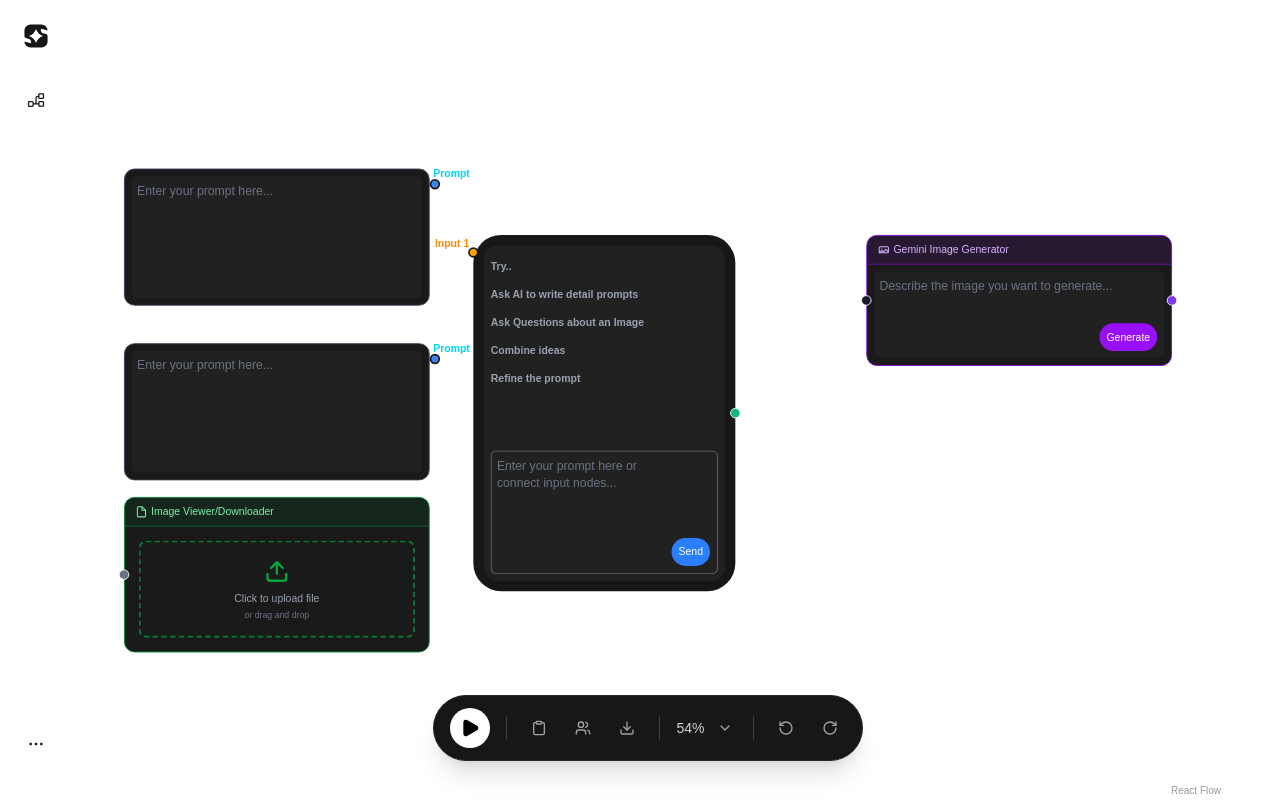
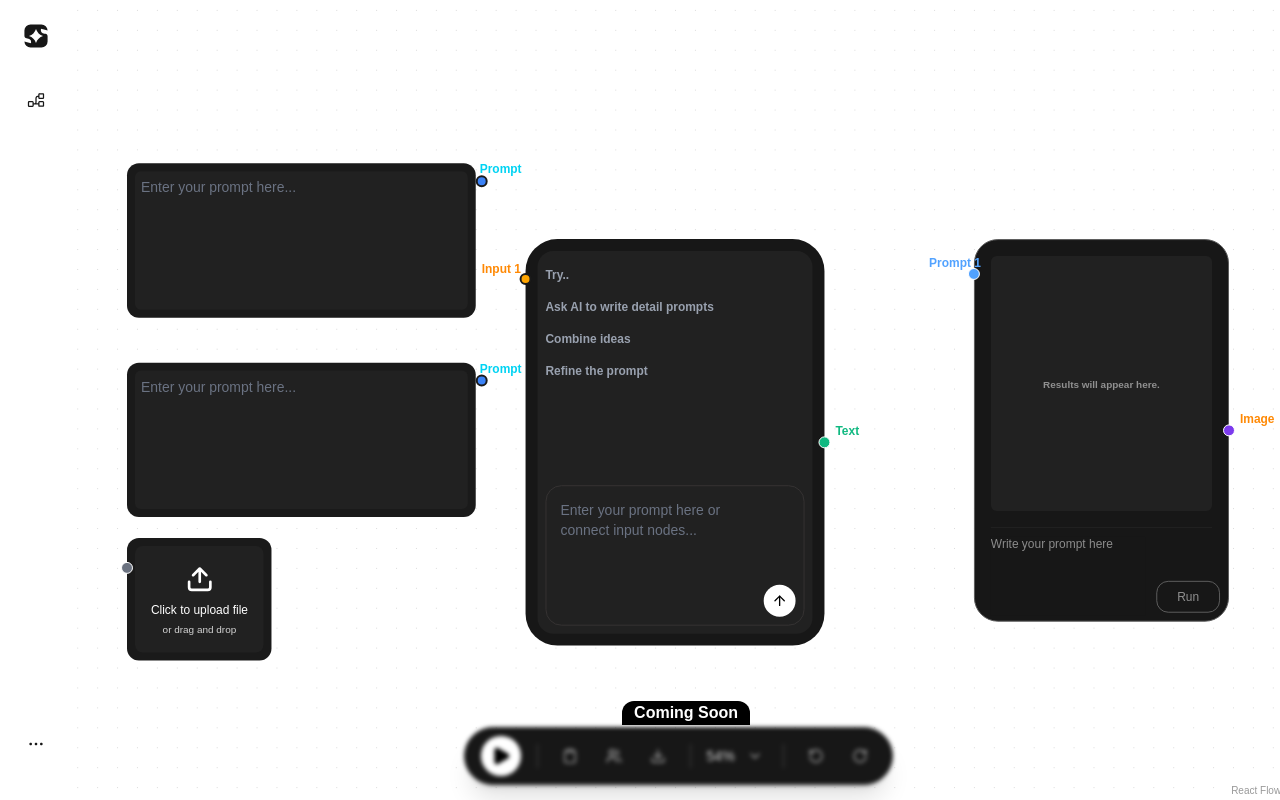
Before and after one commit to ani-ali/workflow, a Next.js app: page / in a window 1280 px wide. Built offline with nearby package versions, Linux system fonts and the light colour scheme.

Commit message:
feat: push by me

```diff
--- /dev/null
+++ b/app/api/replicate-image/route.ts
@@ -0,0 +1,83 @@
+import Replicate from 'replicate';
+
+export async function POST(request: Request) {
+  try {
+    const { prompt } = await request.json();
+
+    if (!prompt) {
+      return new Response(JSON.stringify({ error: 'Prompt is required' }), {
+        status: 400,
+        headers: { 'Content-Type': 'application/json' },
+      });
+    }
+
+    // Initialize Replicate with API token from environment variable
+    const replicate = new Replicate({
+      auth: process.env.REPLICATE_API_TOKEN || '',
+    });
+
+    console.log('Generating image with Imagen-4 for prompt:', prompt);
+
+    const input = {
+      prompt: prompt,
+      aspect_ratio: "1:1",
+      safety_filter_level: "block_medium_and_above"
+    };
+
+    try {
+      const output = await replicate.run("google/imagen-4", { input });
+
+      let imageUrl = '';
+
+      // Handle different output formats from Replicate
+      if (output && typeof output === 'object' && 'url' in output) {
+        imageUrl = (output as any).url;
+      } else if (output && typeof output === 'string') {
+        imageUrl = output;
+      } else if (Array.isArray(output) && output.length > 0) {
+        imageUrl = output[0];
+      }
+
+      console.log('Generated image URL from Imagen-4:', imageUrl);
+
+      return new Response(
+        JSON.stringify({
+          imageUrl:output.url(),
+          prompt,
+          success: true
+        }),
+        {
+          status: 200,
+          headers: { 'Content-Type': 'application/json' },
+        }
+      );
+    } catch (replicateError: any) {
+      console.error('Replicate/Imagen-4 generation error:', replicateError);
+
+      // Return error with fallback suggestion
+      return new Response(
+        JSON.stringify({
+          error: 'Image generation failed',
+          details: replicateError.message || 'Unknown error',
+          fallback: true
+        }),
+        {
+          status: 500,
+          headers: { 'Content-Type': 'application/json' },
+        }
+      );
+    }
+  } catch (error) {
+    console.error('API route error:', error);
+    return new Response(
+      JSON.stringify({
+        error: 'Failed to process image generation request',
+        details: error instanceof Error ? error.message : 'Unknown error'
+      }),
+      {
+        status: 500,
+        headers: { 'Content-Type': 'application/json' },
+      }
+    );
+  }
+}
--- a/app/components/bottom-bar.tsx
+++ b/app/components/bottom-bar.tsx
@@ -26,25 +26,25 @@ export function BottomBar() {
     {
       id: 'play',
       icon: <Play className="w-5 h-5 fill-current" />,
-      label: 'Run',
+      label: 'This',
       onClick: () => console.log('Run clicked'),
     },
     {
       id: 'clipboard',
       icon: <Clipboard className="w-4 h-4" />,
-      label: 'Copy',
+      label: 'Is',
       onClick: () => console.log('Copy clicked'),
     },
     {
       id: 'users',
       icon: <Users className="w-4 h-4" />,
-      label: 'Share',
+      label: 'Not',
       onClick: () => console.log('Share clicked'),
     },
     {
       id: 'download',
       icon: <Download className="w-4 h-4" />,
-      label: 'Download',
+      label: 'Working',
       onClick: () => console.log('Download clicked'),
     },
   ]
@@ -53,28 +53,30 @@ export function BottomBar() {
     {
       id: 'undo',
       icon: <RotateCcw className="w-4 h-4" />,
-      label: 'Undo',
+      label: 'Right',
       onClick: () => console.log('Undo clicked'),
     },
     {
       id: 'redo',
       icon: <RotateCw className="w-4 h-4" />,
-      label: 'Redo',
+      label: 'Now',
       onClick: () => console.log('Redo clicked'),
     },
   ]
 
   return (
-    <div className="fixed bottom-0 left-0 right-0 flex items-center justify-center pb-6">
-      <div className="bg-neutral-900 rounded-full px-4 py-3 flex items-center gap-4 border border-neutral-800 shadow-xl">
+    <>
+<p className='z-50 text-white absolute bottom-15 rounded-b-none font-bold bg-black w-32 flex justify-center items-center rounded-xl -ml-14'>Coming Soon</p>
+    <div className="fixed group bottom-0 left-0 right-0 flex items-center justify-center blur-[2px] ">
+      <div className="bg-neutral-900 rounded-full px-4 py-2 flex items-center gap-4 border border-neutral-800 shadow-xl">
         {/* Primary Button with Circle Background */}
         <div className="relative group">
           <button className="bg-white text-black rounded-full p-2.5 hover:bg-neutral-100 transition-colors">
             <Play className="w-5 h-5 fill-current" />
           </button>
           {hoveredItem === 'play' && (
-            <div className="absolute bottom-full left-1/2 -translate-x-1/2 mb-2 px-2 py-1 bg-neutral-700 text-white text-xs rounded whitespace-nowrap">
-              Run
+            <div className="absolute bottom-full left-1/2 -translate-x-1/2 mb-2 px-2 py-1 bg-white text-black text-xs rounded whitespace-nowrap">
+              This
             </div>
           )}
           <button
@@ -102,7 +104,7 @@ export function BottomBar() {
                 {item.icon}
               </button>
               {hoveredItem === item.id && (
-                <div className="absolute bottom-full left-1/2 -translate-x-1/2 mb-2 px-2 py-1 bg-neutral-700 text-white text-xs rounded whitespace-nowrap">
+                <div className="absolute bottom-full left-1/2 -translate-x-1/2 mb-2 px-2 py-1 bg-white text-black text-xs rounded whitespace-nowrap">
                   {item.label}
                 </div>
               )}
@@ -138,7 +140,7 @@ export function BottomBar() {
                 {item.icon}
               </button>
               {hoveredItem === item.id && (
-                <div className="absolute bottom-full left-1/2 -translate-x-1/2 mb-2 px-2 py-1 bg-neutral-700 text-white text-xs rounded whitespace-nowrap">
+                <div className="absolute bottom-full left-1/2 -translate-x-1/2 mb-2 px-2 py-1 bg-white text-black text-xs rounded whitespace-nowrap">
                   {item.label}
                 </div>
               )}
@@ -147,5 +149,6 @@ export function BottomBar() {
         </div>
       </div>
     </div>
+    </>
   )
 }
--- a/app/components/render.tsx
+++ b/app/components/render.tsx
@@ -1,6 +1,6 @@
 'use client'
 import { useState, useCallback } from 'react'
-import { ReactFlow, applyNodeChanges, applyEdgeChanges, addEdge, Panel, Controls } from '@xyflow/react'
+import { ReactFlow, applyNodeChanges, applyEdgeChanges, addEdge, Panel, Controls, Background, BackgroundVariant } from '@xyflow/react'
 import '@xyflow/react/dist/style.css'
 import { CustomNode } from '../nodes/text'
 import { InputText } from '../nodes/input-text'
@@ -85,7 +85,7 @@ export default function Render() {
     setNodes((nds) => [...nds, newNode])
   }
   return (
-    <div className="w-full" style={{ width: '90vw', height: '100vh' }}>
+    <div className="w-full" style={{ width: '94.7vw', height: '100vh' }}>
       <ReactFlow
         nodes={nodes}
         edges={edges}
@@ -98,8 +98,10 @@ export default function Render() {
         <Panel
           position="bottom-center"
         >
+
           <BottomBar/>
         </Panel>
+        <Background color="#ccc" variant={BackgroundVariant.Dots} />
       </ReactFlow>
     </div>
   )
--- a/app/globals.css
+++ b/app/globals.css
@@ -6,6 +6,10 @@
 }
 
 @theme inline {
+  --color-border: #5D5D5D;
+  --color-bg: #171717;
+  --color-inner: #212121;
+  --color-text:#909090;
   --color-background: var(--background);
   --color-foreground: var(--foreground);
   --font-sans: var(--font-geist-sans);
--- a/app/nodes/ai-text.tsx
+++ b/app/nodes/ai-text.tsx
@@ -1,10 +1,11 @@
-"use client"
+'use client'
 import { Position, Handle, useUpdateNodeInternals, useReactFlow } from '@xyflow/react'
 import { useAtom } from 'jotai'
 import { v4 as uuid } from 'uuid'
 import { edgesAtom } from '../states/edges'
 import { useEffect, useRef, useState } from 'react'
 import { useConnectedNodes } from '../hooks/useConnectedNodes'
+import { ArrowUp, LoaderCircle } from 'lucide-react'
 
 export function AiText(props: any) {
   const [edges] = useAtom(edgesAtom)
@@ -47,7 +48,7 @@ export function AiText(props: any) {
             }
           }
           return node
-        })
+        }),
       )
     }
   }, [generatedText, props.id, setNodes])
@@ -82,7 +83,11 @@ export function AiText(props: any) {
         headers: {
           'Content-Type': 'application/json',
         },
-        body: JSON.stringify({ prompt:"generate medium size response don't write additional stuff only what I asked for PROMPT IS :" + promptText }),
+        body: JSON.stringify({
+          prompt:
+            "generate medium size response don't write additional stuff only what I asked for PROMPT IS :" +
+            promptText,
+        }),
       })
 
       const data = await response.json()
@@ -106,35 +111,35 @@ export function AiText(props: any) {
   return (
     <div className="custom-node">
       <div className="bg-[#171717] rounded-4xl min-w-[300px] max-w-[300px] overflow-hidden relative">
-       <div className='m-3 rounded-2xl min-h-96 max-h-auto bg-[#212121]'>
-        {isLoading ? <p className='text-xs text-gray-400 font-bold px-2 py-4 animation-palse'>Loading...</p> : (generatedText ? (
-        <p className='text-xs text-gray-400 font-bold px-2 py-4'>{generatedText}</p>
-        ) :  (
+        <div className="m-3 rounded-2xl min-h-96 max-h-auto bg-[#212121]">
+          {isLoading ? (
+            <p className="text-xs text-gray-400 font-bold px-2 py-4 animation-palse">Loading...</p>
+          ) : generatedText ? (
+            <p className="text-xs text-gray-400 font-bold px-2 py-4">{generatedText}</p>
+          ) : (
             <div className="text-xs text-gray-400 font-bold px-2 py-4">
               Try..
-                <br/>
-                <br/>
+              <br />
+              <br />
               Ask AI to write detail prompts
-                <br/>
-                <br/>
-                Ask Questions about an Image
-                <br/>
-                <br/>
+              <br />
+              <br />
               Combine ideas
-                <br/>
-                <br/>
+              <br />
+              <br />
               Refine the prompt
             </div>
-            ))
-}
+          )}
 
-
-       <div className="m-2 w-[260px] mb-5 hover:border-[0.5px] hover:border-gray-500 border border-gray-500/90 bottom-0 absolute p-1.5 rounded-md bg-[#212121] ">
+          <div className="m-2 w-[260px] mb-5  hover:border-[0.5px] hover:border-[#454444] border border-[#363333] bottom-0 absolute p-1.5 rounded-2xl bg-[#212121] ">
             <textarea
               value={displayText}
-            onChange={(e) => {setText(e.target.value);setTextChange(true)}}
+              onChange={(e) => {
+                setText(e.target.value)
+                setTextChange(true)
+              }}
               placeholder="Enter your prompt here or connect input nodes..."
-            className="w-full bg-transparent text-white placeholder-gray-500 text-sm resize-none outline-none min-h-[120px] pr-12"
+              className="w-full bg-transparent p-2 text-white placeholder-gray-500 text-sm resize-none outline-none min-h-[120px] pr-12"
               style={{ color: displayText ? 'white' : '#6b7280' }}
               disabled={isLoading}
             />
@@ -142,13 +147,17 @@ export function AiText(props: any) {
             <button
               onClick={handleGenerateText}
               disabled={isLoading}
-            className={`absolute bottom-2 right-2 rounded-full text-white p-2 text-xs font-medium transition-all ${
+              className={`absolute bottom-2 right-2 rounded-full  p-2 text-xs font-medium transition-all ${
                 isLoading
-                ? 'bg-gray-500 cursor-not-allowed'
-                : 'bg-blue-500 hover:bg-blue-600'
+                  ? 'bg-white cursor-not-allowed text-black'
+                  : 'bg-white hover:bg-gray-200 text-black'
               }`}
             >
-            {isLoading ? 'Generating...' : 'Send'}
+              {isLoading ? (
+                <LoaderCircle className="h-4 w-4 animate-spin" />
+              ) : (
+                <ArrowUp className="h-4 w-4 " />
+              )}
             </button>
           </div>
         </div>
@@ -161,18 +170,13 @@ export function AiText(props: any) {
 
         {/* Status indicator */}
 
-
         {error && (
           <div className="px-3 pb-2">
-            <div className="text-xs text-red-400">
-              Error: {error}
-            </div>
+            <div className="text-xs text-red-400">Error: {error}</div>
           </div>
         )}
       </div>
-      <div className='top-0'>
-
-
+      <div className="top-0">
         {handles.map((handleId, index) => (
           <Handle
             key={handleId}
@@ -182,18 +186,19 @@ export function AiText(props: any) {
               marginTop: index * 30,
               width: 12,
               height: 12,
-            top:20,
+              top: 40,
               background: 'orange',
               border: '2px solid #1a1a1a',
               right: '-6px',
             }}
             id={handleId}
-        > <span className="text-orange-400 text-xs -ml-12 -top-3.5 absolute left-2 font-bold whitespace-nowrap">
+          >
+            <span className="text-orange-400 text-xs -ml-12 -top-3.5 absolute left-2 font-bold whitespace-nowrap">
               Input {index + 1}
-      </span></Handle>
+            </span>
+          </Handle>
         ))}
       </div>
-      {/* Output handle to pass generated text to other nodes */}
       <Handle
         type="source"
         position={Position.Right}
@@ -203,7 +208,9 @@ export function AiText(props: any) {
           width: 12,
           height: 12,
         }}
-      />
+        ><span className="text-[#10b981] text-xs ml-2 -top-3.5 absolute left-2 font-bold whitespace-nowrap">
+        Text
+      </span></Handle>
     </div>
   )
 }
--- a/app/nodes/file-upload.tsx
+++ b/app/nodes/file-upload.tsx
@@ -160,17 +160,11 @@ export function FileUpload(props: any) {
 
   return (
     <div className="custom-node">
-      <div className="bg-[#1a1a1a] rounded-xl border border-green-700 min-w-[350px] max-w-[350px] overflow-hidden relative">
+      <div className="bg-[#1a1a1a] rounded-xl  overflow-hidden relative">
         {/* Header */}
-        <div className="bg-green-900/20 px-3 py-2 border-b border-green-800">
+        <div className="px-3  ">
           <div className="flex items-center justify-between">
-            <span className="text-xs font-medium text-green-300 flex items-center gap-1">
-              <svg width="14" height="14" viewBox="0 0 24 24" fill="none">
-                <path d="M13 2H6C4.89543 2 4 2.89543 4 4V20C4 21.1046 4.89543 22 6 22H18C19.1046 22 20 21.1046 20 20V9L13 2Z" stroke="currentColor" strokeWidth="2"/>
-                <path d="M13 2V9H20" stroke="currentColor" strokeWidth="2"/>
-              </svg>
-              Image Viewer/Downloader
-            </span>
+
             {(file || receivedImageUrl) && (
               <button
                 onClick={receivedImageUrl ? () => {
@@ -181,7 +175,7 @@ export function FileUpload(props: any) {
                   link.click()
                   document.body.removeChild(link)
                 } : handleDownload}
-                className="text-xs px-2 py-1 bg-green-700 hover:bg-green-600 text-white rounded transition-all"
+                className="absolute bottom-4 right-4 text-xs px-2 py-1 hover:bg-[#212121] text-white rounded  transition-all "
                 title="Download"
               >
                 Download
@@ -194,28 +188,15 @@ export function FileUpload(props: any) {
         {receivedImageUrl ? (
           <div className="p-3">
             {/* Display received image from connected node */}
-            <div className="mb-3">
-              <p className="text-[10px] text-gray-400 mb-2">Received from connected node:</p>
+            <div className="mb-10">
               <img
                 src={receivedImageUrl}
                 alt="Received image"
-                className="w-full h-[200px] object-cover rounded-md"
+                className="w-full  object-cover rounded-md"
               />
             </div>
             {/* Download button for received image */}
-            <button
-              onClick={() => {
-                const link = document.createElement('a')
-                link.href = receivedImageUrl
-                link.download = `generated-image-${Date.now()}.png`
-                document.body.appendChild(link)
-                link.click()
-                document.body.removeChild(link)
-              }}
-              className="w-full mt-2 text-xs px-2 py-2 bg-green-700 hover:bg-green-600 text-white rounded transition-all"
-            >
-              Download Image
-            </button>
+
           </div>
         ) : file ? (
           <div className="p-3">
@@ -231,17 +212,11 @@ export function FileUpload(props: any) {
             )}
 
             {/* File Info */}
-            <div className="bg-[#0a0a0a] rounded-md p-2">
+            <div className=" rounded-md p-2">
               <div className="flex items-start gap-2">
-                <span className="text-2xl">{getFileIcon()}</span>
                 <div className="flex-1">
                   <p className="text-xs text-white font-medium truncate">{file.name}</p>
-                  <p className="text-[10px] text-gray-400 mt-1">
-                    Type: {file.type || 'Unknown'}
-                  </p>
-                  <p className="text-[10px] text-gray-400">
-                    Size: {formatFileSize(file.size)}
-                  </p>
+
                 </div>
               </div>
 
@@ -260,14 +235,14 @@ export function FileUpload(props: any) {
             </div>
           </div>
         ) : (
-          <div className="p-4">
+          <div className="p-2">
             {/* Upload Area */}
             <div
               onClick={() => fileInputRef.current?.click()}
-              className="border-2 border-dashed border-green-700 rounded-lg p-4 text-center cursor-pointer hover:bg-green-900/10 transition-colors"
+              className=" rounded-lg p-4 text-center cursor-pointer bg-[#212121] transition-colors"
             >
               <svg
-                className="mx-auto mb-2 text-green-600"
+                className="mx-auto mb-2 text-white"
                 width="32"
                 height="32"
                 viewBox="0 0 24 24"
@@ -288,8 +263,8 @@ export function FileUpload(props: any) {
                   d="M20 15V19C20 20.1046 19.1046 21 18 21H6C4.89543 21 4 20.1046 4 19V15"
                 />
               </svg>
-              <p className="text-xs text-gray-400">Click to upload file</p>
-              <p className="text-[10px] text-gray-500 mt-1">or drag and drop</p>
+              <p className="text-xs text-white">Click to upload file</p>
+              <p className="text-[10px] text-white/80 mt-1">or drag and drop</p>
             </div>
           </div>
         )}
@@ -331,6 +306,8 @@ export function FileUpload(props: any) {
           background: receivedImageUrl ? '#10b981' : '#6b7280',
           width: 12,
           height: 12,
+          top:30,
+          color:'red'
         }}
       />
     </div>
--- a/app/nodes/gemini-image.tsx
+++ b/app/nodes/gemini-image.tsx
@@ -1,5 +1,5 @@
-"use client"
-import { Position, Handle, useUpdateNodeInternals, useReactFlow } from '@xyflow/react'
+'use client'
+import { Position, useUpdateNodeInternals, useReactFlow, Handle } from '@xyflow/react'
 import { useAtom } from 'jotai'
 import { v4 as uuid } from 'uuid'
 import { edgesAtom } from '../states/edges'
@@ -49,7 +49,7 @@ export function GeminiImage(props: any) {
             }
           }
           return node
-        })
+        }),
       )
     }
   }, [imageUrl, description, props.id, setNodes])
@@ -76,7 +76,7 @@ export function GeminiImage(props: any) {
     const result = await generateImage(promptText)
 
     if (result) {
-      console.log('Image generated:', result);
+      console.log('Image generated:', result)
     }
   }
 
@@ -84,8 +84,7 @@ export function GeminiImage(props: any) {
 
   return (
     <div className="custom-node">
-      <div className="bg-[#1a1a1a] rounded-xl border border-purple-700 min-w-[350px] max-w-[350px] overflow-hidden relative">
-        {/* Header */}
+      {/* <div className="bg-[#1a1a1a] rounded-xl border border-purple-700 min-w-[350px] max-w-[350px] overflow-hidden relative">
         <div className="bg-purple-900/20 px-3 py-2 border-b border-purple-800">
           <div className="flex items-center justify-between">
             <span className="text-xs font-medium text-purple-300 flex items-center gap-1">
@@ -119,7 +118,6 @@ export function GeminiImage(props: any) {
           </div>
         </div>
 
-        {/* Generated Image Display */}
         {imageUrl && (
           <div className="p-2 bg-[#0a0a0a]">
             <img
@@ -134,7 +132,6 @@ export function GeminiImage(props: any) {
           </div>
         )}
 
-        {/* Prompt Input */}
         <div className="m-2 p-1.5 rounded-md bg-[#212121] relative">
           <textarea
             value={displayPrompt}
@@ -145,7 +142,6 @@ export function GeminiImage(props: any) {
             disabled={isLoading}
           />
 
-          {/* Generate button */}
           <button
             onClick={handleGenerateImage}
             disabled={isLoading}
@@ -169,25 +165,9 @@ export function GeminiImage(props: any) {
           </button>
         </div>
 
-        {/* Status indicator */}
-        {isLoading && (
-          <div className="px-3 pb-2">
-            <div className="text-xs text-purple-400 animate-pulse">
-              Creating image with Gemini Nano...
-            </div>
-          </div>
-        )}
 
-        {error && (
-          <div className="px-3 pb-2">
-            <div className="text-xs text-red-400">
-              Error: {error}
-            </div>
-          </div>
-        )}
-      </div>
 
-      {/* Input handles */}
+
       {handles.map((handleId, index) => (
         <Handle
           key={handleId}
@@ -202,7 +182,6 @@ export function GeminiImage(props: any) {
         />
       ))}
 
-      {/* Output handle */}
       <Handle
         type="source"
         position={Position.Right}
@@ -213,6 +192,79 @@ export function GeminiImage(props: any) {
           height: 12,
         }}
       />
+    </div> */}
+      <div className="relative min-h-96 w-64 rounded-3xl border border-border bg-bg">
+        {imageUrl ? (
+          <img
+            src={imageUrl}
+            alt="Generated image"
+            className="flex-grow !w-[237px] rounded-xl m-2"
+            style={{ maxHeight: '256px', objectFit: 'cover' }}
+          />
+        ) : isLoading ? (
+          <div className="m-4 bg-gray-700 animate-pulse flex h-[16rem] flex-grow items-center justify-center rounded-md bg-inner text-[10px] font-bold text-text">
+            Loading...
+          </div>
+        ) : (
+          <div className="m-4 flex h-[16rem] flex-grow items-center justify-center rounded-md bg-inner text-[10px] font-bold text-text">
+            Results will appear here.
+          </div>
+        )}
+
+        <div className="mx-4 mt-2 flex-grow border-t border-t-inner"></div>
+        <div className="mx-4 mt-2 h-[4.5rem]">
+          <textarea
+            value={displayPrompt}
+            placeholder='Write your prompt here'
+            onChange={(e) => {
+              setPrompt(e.target.value)
+              setPromptChange(true)
+            }}
+            rows={5}
+            className="bg-bg resize-none text-xs !outline-none text-white visited:border-0 visited:ring-0 active:ring-0"
+          >
+            {' '}
+          </textarea>
+        </div>
+        <button
+          onClick={handleGenerateImage}
+          disabled={isLoading}
+          className="absolute bottom-2 right-2 h-8 w-16 rounded-xl border border-border text-xs text-text"
+        >
+          Run
+        </button>
+      </div>
+      {handles.map((handleId, index) => (
+        <Handle
+          key={handleId}
+          type="target"
+          position={Position.Left}
+          style={{
+            marginTop: index * 30,
+            width: 12,
+            height: 12,
+            top:35,
+            backgroundColor: 'var(--color-blue-400)'
+          }}
+          id={handleId}
+        > <span className="text-blue-400 b text-xs -ml-12 -top-3.5 absolute left-2 font-bold whitespace-nowrap">
+        Prompt {index + 1}
+      </span></Handle>
+      ))}
+
+      <Handle
+        type="source"
+        position={Position.Right}
+        id="output"
+        style={{
+          background: isLoading ? '#9333ea' : '#7c3aed',
+          width: 12,
+          height: 12,
+
+        }}
+      > <span className="text-orange-400 text-xs ml-2 -top-3.5 absolute left-2 font-bold whitespace-nowrap">
+      Image
+    </span></Handle>
     </div>
   )
 }
--- a/app/nodes/input-text.tsx
+++ b/app/nodes/input-text.tsx
@@ -27,7 +27,7 @@ export function InputText(props) {
   return (
     <div className="custom-node relative">
       <span className="text-white text-sm ml-1">Prompt 1</span>
-      <div className="bg-[#1a1a1a] rounded-xl border border-gray-700 min-w-[350px] overflow-hidden">
+      <div className="bg-[#1a1a1a] rounded-xl  min-w-[350px] overflow-hidden">
         <div className="m-2 p-1.5 rounded-md bg-[#212121]">
           <textarea
             value={text}
--- /dev/null
+++ b/app/states/selectedNode.ts
@@ -0,0 +1,3 @@
+import { atom } from 'jotai'
+
+export const selectedNodeAtom = atom<any>(null)
--- /dev/null
+++ b/tailwind.config.js
@@ -0,0 +1,19 @@
+/** @type {import('tailwindcss').Config} */
+module.exports = {
+  content: [
+    './pages/**/*.{js,ts,jsx,tsx,mdx}',
+    './components/**/*.{js,ts,jsx,tsx,mdx}',
+    './app/**/*.{js,ts,jsx,tsx,mdx}',
+  ],
+  theme: {
+    extend: {
+      colors: {
+        'border': '#5D5D5D',
+        'bg': '#171717',
+        'inner': '#212121',
+        "text":"#909090"
+      },
+    },
+  },
+  plugins: [],
+}
```
Also changed, not shown: app/api/generate/route.ts (added, +49 -0 lines). Lines whose indentation alone changed are shown as unchanged.
